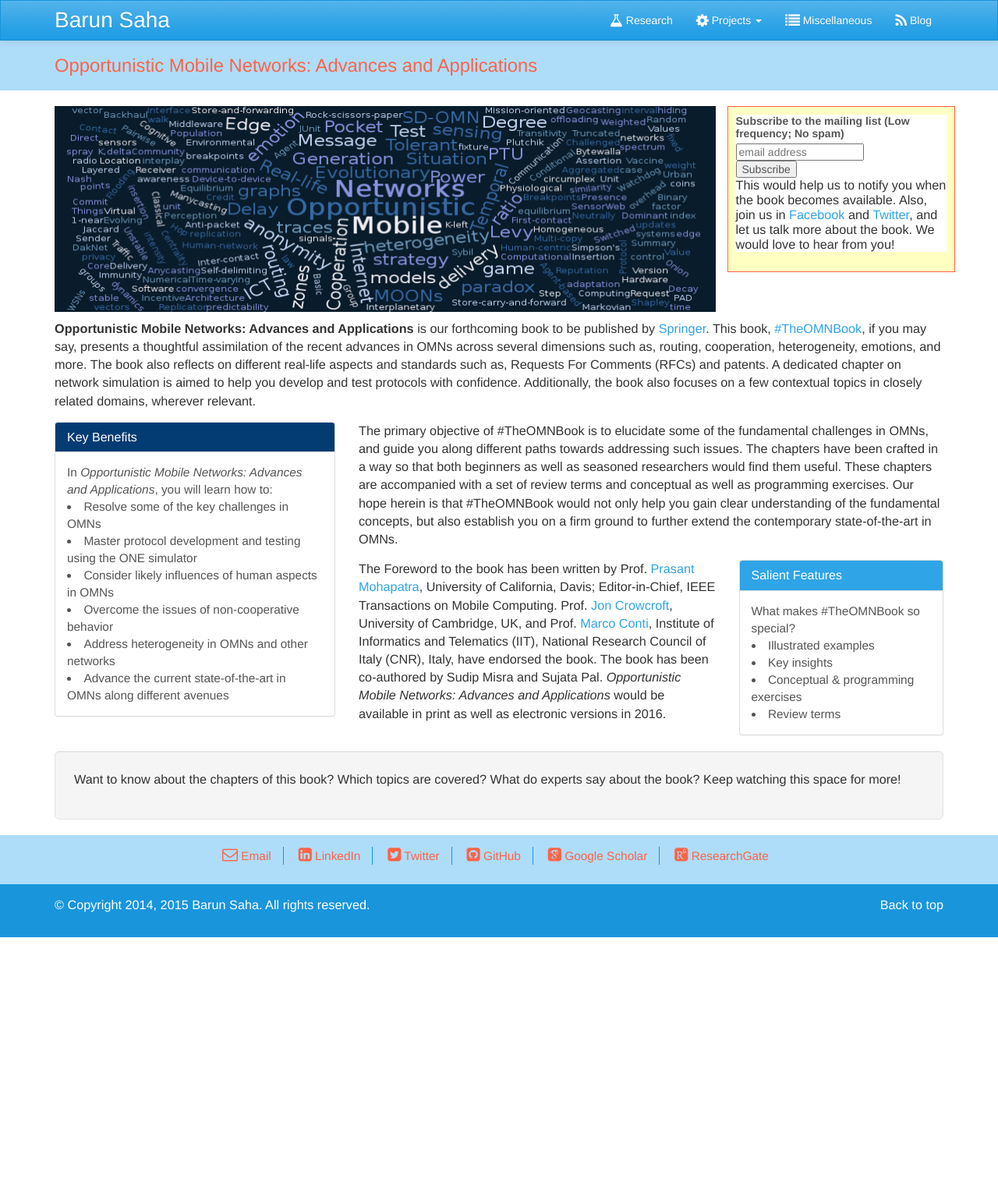
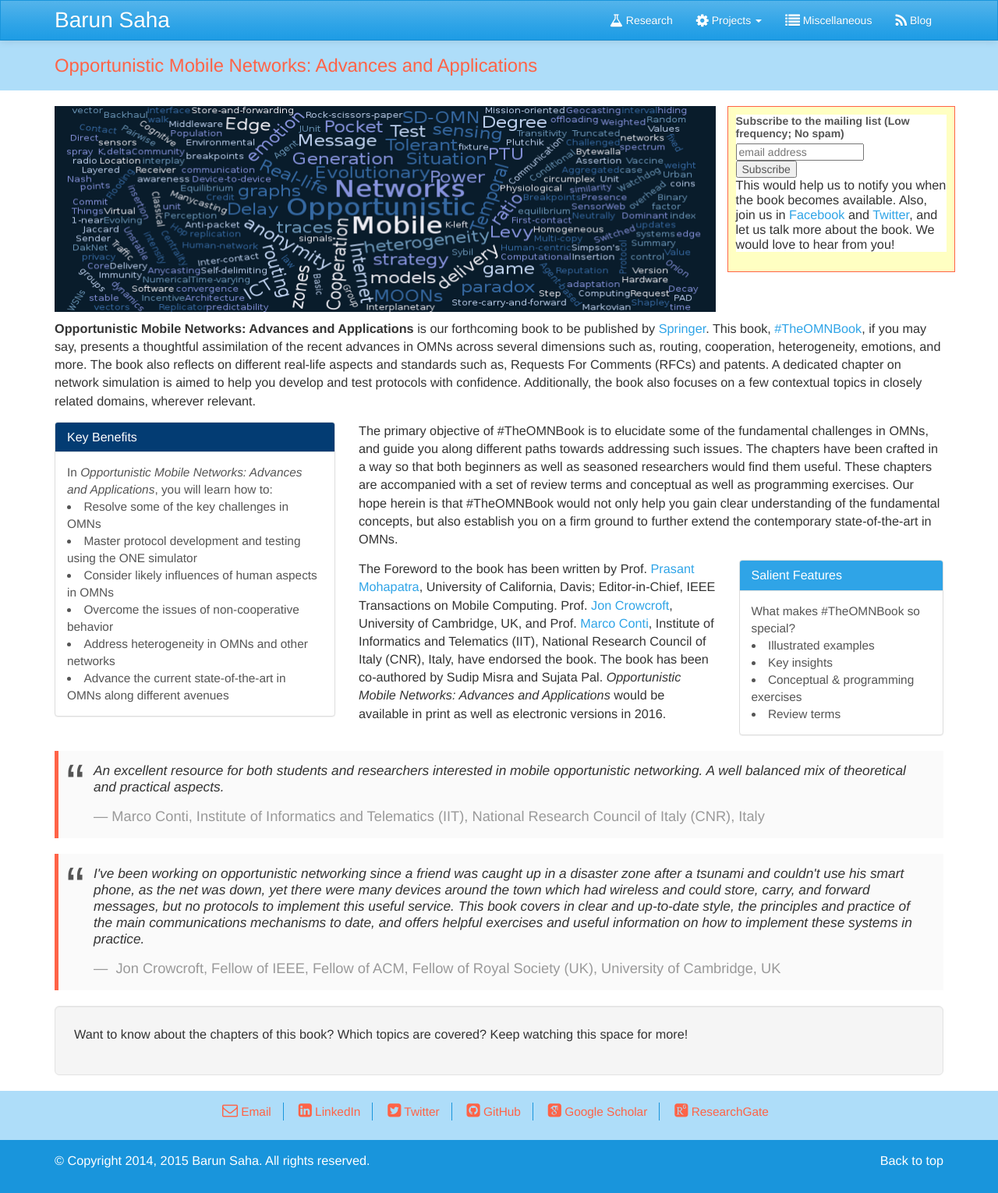
Before and after one commit to barun-saha/barun-saha.github.io, a Jekyll site: the page the_omn_book.html, which Jekyll copies as it is, in a window 1280 px wide. Shown: the whole page at 78% size. Built offline with Jekyll 4.4.1, drawn with Linux system fonts in a browser that asks for light colours; nearby versions of some CDN libraries; some web fonts are replaced; comment, search, counter and statistics services are not loaded; before the commit the page ends 1202 px from its top, so only the background shows below that.

Commit message:
Added testimonials of the book

```diff
--- a/assets/css/custom.css
+++ b/assets/css/custom.css
@@ -498,13 +498,37 @@ p.h4.meta {
     border: 1px solid tomato;
     background-color: #FFFFC2;
 }
-/*
-.book-social p {
-    font-size: 14px;
-}*/
 .site-message {
     font-size: 1.2em;
     border: 1px solid tomato;
     margin-left: 20px;
     margin-right: 20px;
 }
+
+blockquote{
+  display:block;
+  background: #fff;
+  padding: 15px 20px 15px 45px;
+  margin: 0 0 20px;
+  position: relative;
+  line-height: 1.2;
+    border-left: 5px solid tomato;
+    background-color: #fafafa;
+}
+blockquote::before{
+  content: "\201C";
+  position: absolute;
+  left: 10px;
+  top:0px;
+    font-size: 4em;
+}
+blockquote::after{
+  content: "";
+}
+blockquote p:first-child {
+    font-size: 0.99em;
+    font-style: italic;
+}
+blockquote small {
+    font-size: 0.9em;
+}
--- a/the_omn_book.html
+++ b/the_omn_book.html
@@ -195,10 +195,31 @@ Opportunistic Mobile Networks: Advances and Applications
             </div>
         </div>
 
+        <blockquote>
+            <p>
+                An excellent resource for both students and researchers interested in mobile opportunistic networking. A well balanced mix of theoretical and practical aspects.
+            </p>
+            <p>
+                <small>Marco Conti, Institute of Informatics and Telematics (IIT), National Research Council of Italy (CNR), Italy
+                </small>
+            </p>
+        </blockquote>
+
+        <blockquote>
+            <p>
+                I've been working on opportunistic networking since a friend was caught up in a disaster zone after a tsunami and couldn't use his smart phone, as the net was down, yet there were many devices around the town which had wireless and could store, carry, and forward messages, but no protocols to implement this useful service. This book covers in clear and up-to-date style, the principles and practice of the main communications mechanisms to date, and offers helpful exercises and useful information on how to implement these systems in practice.
+            </p>
+            <p>
+                <small>
+                    Jon Crowcroft, Fellow of IEEE, Fellow of ACM, Fellow of Royal Society (UK), University of Cambridge, UK
+                </small>
+            </p>
+        </blockquote>
+
         <div class="well well-lg">
             <p>
                 Want to know about the chapters of this book?
-                Which topics are covered? What do experts say about the book?
+                Which topics are covered?
                 Keep watching this space for more!
             </p>
         </div>
```
Also changed, not shown: templates/the_omn_book.html (+22 -1 lines).
